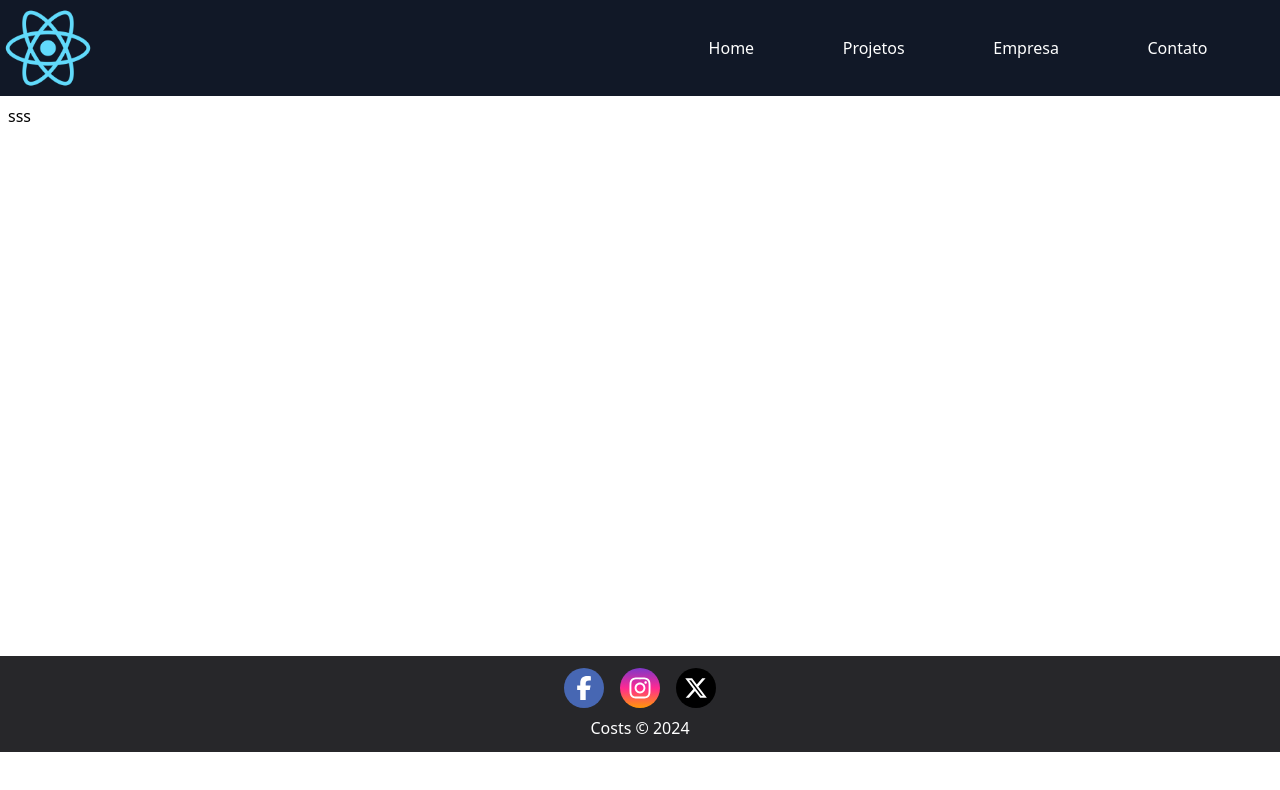
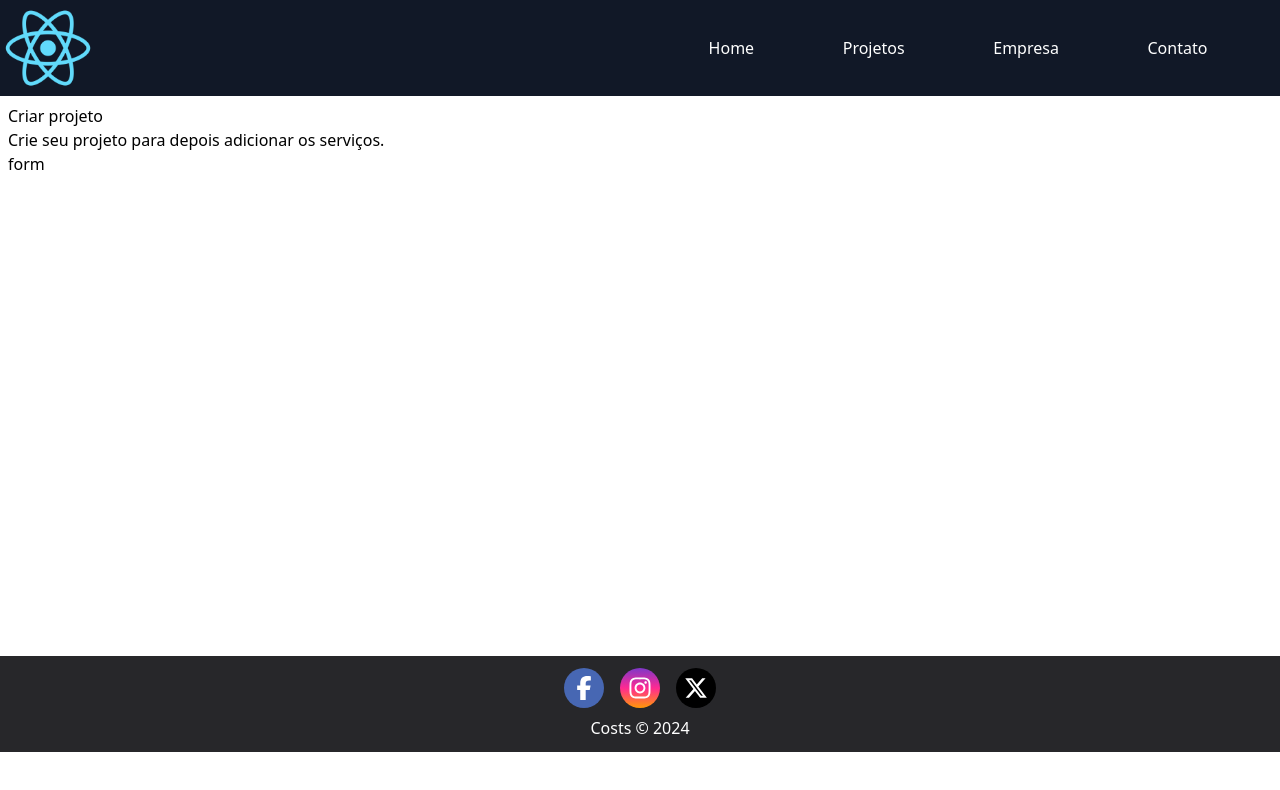
Before and after one commit to Skarzyll/Curso-de-React, a React (Vite) app in the folder ex1/: page /pages/NovoProjeto.tsx in a window 1280 px wide. Shown: the top 790 px of the page. Built offline with nearby package versions, Linux system fonts and the light colour scheme.

Commit message:
update ex1

```diff
--- /dev/null
+++ b/ex1/src/components/Form.tsx
@@ -0,0 +1,9 @@
+
+// eslint-disable-next-line react-refresh/only-export-components
+export default function() {
+    return(
+        <form action="" method="post">
+
+        </form>
+    )
+}
--- a/ex1/src/pages/NovoProjeto.tsx
+++ b/ex1/src/pages/NovoProjeto.tsx
@@ -6,7 +6,9 @@ export default function NovoProjeto() {
         <div className="h-screen w-screen">
             <Header />
             <div className="min-h-min-70 p-2">
-                <h1>sss</h1>
+                <h1>Criar projeto</h1>
+                <p>Crie seu projeto para depois adicionar os serviços.</p>
+                <p>form</p>
             </div>
             <Footer />
         </div>
```
